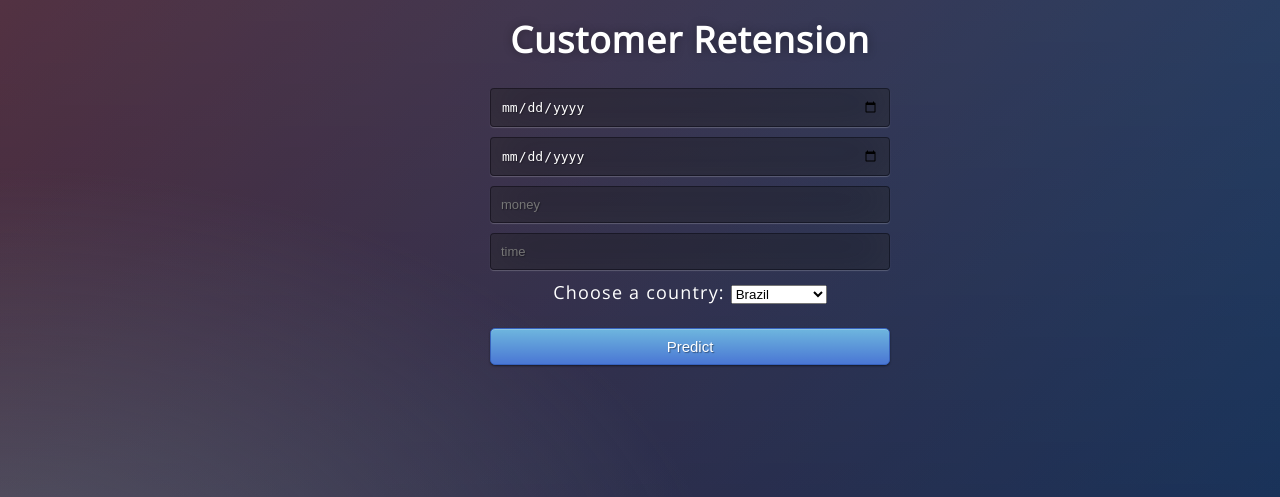
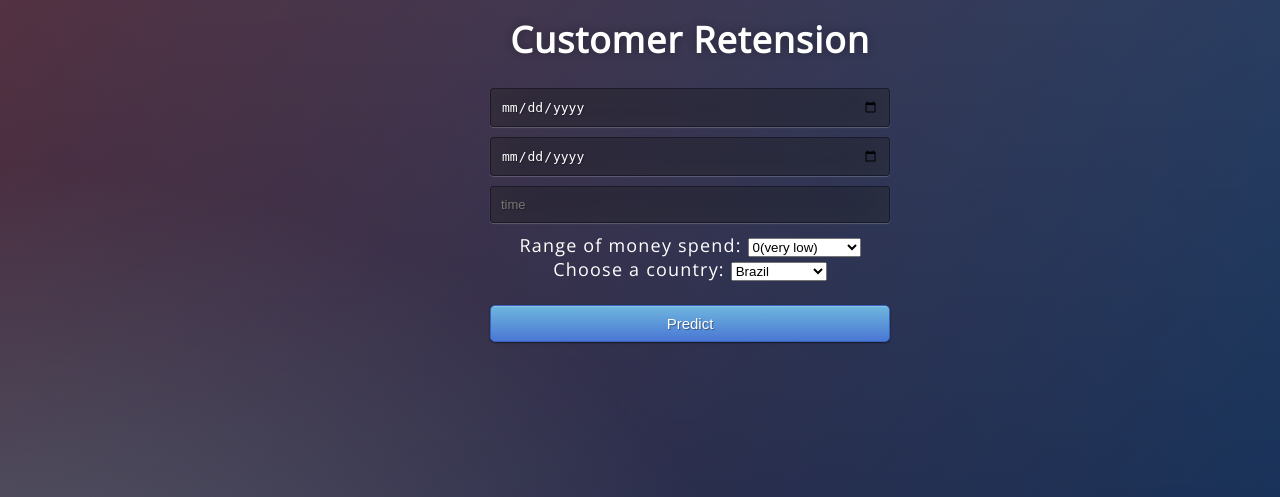
Before and after one commit to sandesh1409/Customer_Retension, a Flask app: page / in a window 1280 px wide. Shown: the part 179-676 px from the top of the page. Run offline with Flask 2, Linux system fonts and the light colour scheme; parts of the project's set-up code (start-up, migrations or seed data) failed here and were passed over.

Commit message:
Update index.html

```diff
--- a/template/index.html
+++ b/template/index.html
@@ -20,8 +20,15 @@
     <form action="{{ url_for('predict')}}"method="post">
     	<input type="date" name="signup_date" placeholder="dd-mm-yyyy" required="required" />
         <input type="date" name="ref_date" placeholder="dd-mm-yyyy" required="required" />
-		<input type="number" name="money" placeholder="money" required="required" />
-		<input type="number" name="time" placeholder="time" required="required" />
+	<input type="number" name="time" placeholder="time" required="required" />
+	<!--input type="number" name="money" placeholder="money" required="required" /-->
+	<label for="money">Range of money spend:</label>
+	<select name="money" id="money">
+         <option value=0>0(very low)</option>
+         <option value=1>1(low)</option>
+         <option value=2>2(Intermediate)</option>
+         <option value=3>3(High)</option>
+        </select>
         <label for="country">Choose a country:</label>
         <select name="country" id="country">
          <option value="Brazil">Brazil</option>
```
